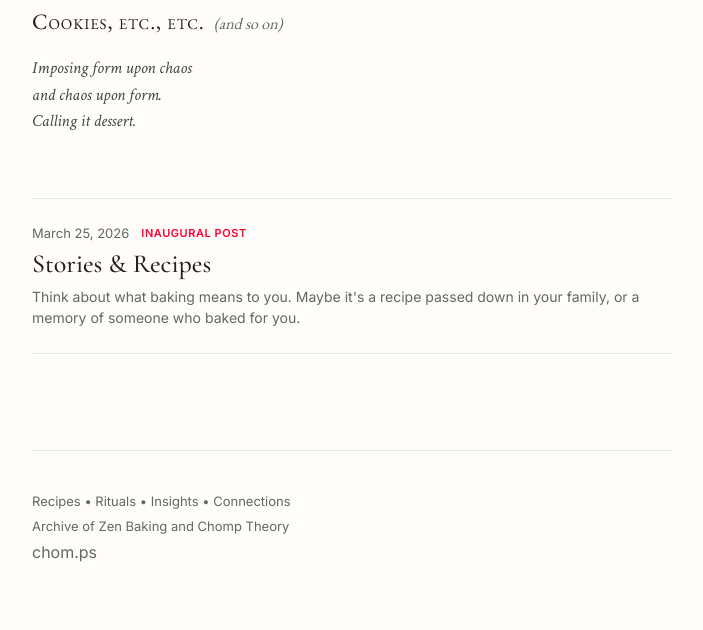
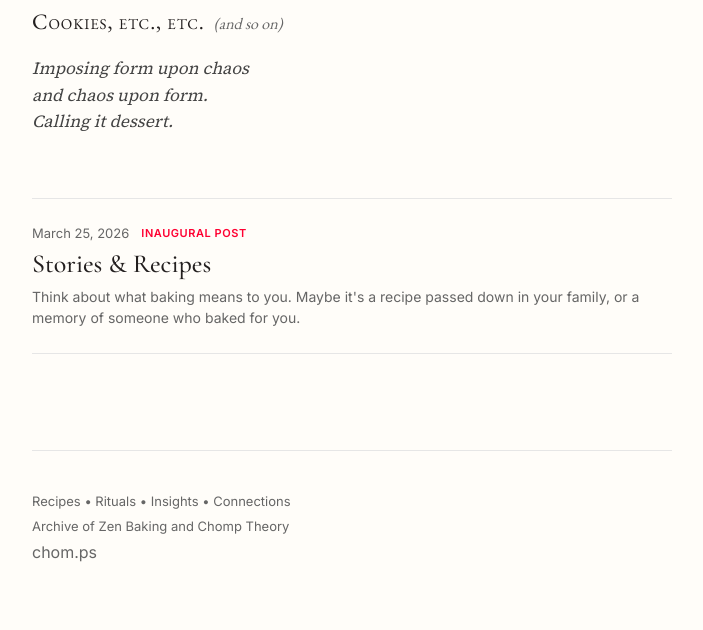
Before and after one commit to chomp-chomp-chomp/be, a web app: file docs/index.html in a window 1280 px wide. Shown: the part 384-1014 px from the top of the page, without its empty margins (288-991 px from the left). Run offline with its HTML, style and script files only (its server is not run), Linux system fonts and the light colour scheme.

Commit message:
Revert body font from Crimson Text back to Source Serif 4
https://claude.ai/code/session_01Djo5mLyRLUFApctfk7gjKp

```diff
--- a/docs/index.html
+++ b/docs/index.html
@@ -5,7 +5,7 @@
   <meta name="viewport" content="width=device-width, initial-scale=1.0">
   <title>The Baking Experience</title>
   <link rel="preconnect" href="https://fonts.googleapis.com">
-  <link href="https://fonts.googleapis.com/css2?family=Cormorant+Garamond:wght@400;500;600&family=Crimson+Text:ital,wght@0,400;0,600;1,400;1,600&family=EB+Garamond:wght@400;500;600&family=IBM+Plex+Mono:wght@400;500&family=Inter:wght@400;500;600&family=Source+Serif+4:opsz,wght@8..60,400;8..60,500;8..60,600&display=swap" rel="stylesheet">
+  <link href="https://fonts.googleapis.com/css2?family=Cormorant+Garamond:wght@400;500;600&family=EB+Garamond:wght@400;500;600&family=IBM+Plex+Mono:wght@400;500&family=Inter:wght@400;500;600&family=Source+Serif+4:opsz,wght@8..60,400;8..60,500;8..60,600&display=swap" rel="stylesheet">
   <link rel="stylesheet" href="style.css">
 </head>
 <body>
--- a/docs/stories-and-recipes/index.html
+++ b/docs/stories-and-recipes/index.html
@@ -5,7 +5,7 @@
   <meta name="viewport" content="width=device-width, initial-scale=1.0">
   <title>Stories &amp; Recipes – The Baking Experience</title>
   <link rel="preconnect" href="https://fonts.googleapis.com">
-  <link href="https://fonts.googleapis.com/css2?family=Cormorant+Garamond:wght@400;500;600&family=Crimson+Text:ital,wght@0,400;0,600;1,400;1,600&family=EB+Garamond:wght@400;500;600&family=IBM+Plex+Mono:wght@400;500&family=Inter:wght@400;500;600&family=Source+Serif+4:opsz,wght@8..60,400;8..60,500;8..60,600&display=swap" rel="stylesheet">
+  <link href="https://fonts.googleapis.com/css2?family=Cormorant+Garamond:wght@400;500;600&family=EB+Garamond:wght@400;500;600&family=IBM+Plex+Mono:wght@400;500&family=Inter:wght@400;500;600&family=Source+Serif+4:opsz,wght@8..60,400;8..60,500;8..60,600&display=swap" rel="stylesheet">
   <link rel="stylesheet" href="../style.css">
 </head>
 <body>
--- a/docs/style.css
+++ b/docs/style.css
@@ -35,7 +35,7 @@
 
   --font-masthead: "EB Garamond", Garamond, serif;
   --font-title: "Cormorant Garamond", Garamond, serif;
-  --font-body: "Crimson Text", Georgia, serif;
+  --font-body: "Source Serif 4", Georgia, serif;
   --font-ui: "Inter", Arial, sans-serif;
   --font-mono: "IBM Plex Mono", monospace;
 
--- a/public/style.css
+++ b/public/style.css
@@ -35,7 +35,7 @@
 
   --font-masthead: "EB Garamond", Garamond, serif;
   --font-title: "Cormorant Garamond", Garamond, serif;
-  --font-body: "Crimson Text", Georgia, serif;
+  --font-body: "Source Serif 4", Georgia, serif;
   --font-ui: "Inter", Arial, sans-serif;
   --font-mono: "IBM Plex Mono", monospace;
 
--- a/views/404.ejs
+++ b/views/404.ejs
@@ -5,7 +5,7 @@
   <meta name="viewport" content="width=device-width, initial-scale=1.0">
   <title>Not Found – The Baking Experience</title>
   <link rel="preconnect" href="https://fonts.googleapis.com">
-  <link href="https://fonts.googleapis.com/css2?family=Cormorant+Garamond:wght@400;500;600&family=Crimson+Text:ital,wght@0,400;0,600;1,400;1,600&family=EB+Garamond:wght@400;500;600&family=IBM+Plex+Mono:wght@400;500&family=Inter:wght@400;500;600&family=Source+Serif+4:opsz,wght@8..60,400;8..60,500;8..60,600&display=swap" rel="stylesheet">
+  <link href="https://fonts.googleapis.com/css2?family=Cormorant+Garamond:wght@400;500;600&family=EB+Garamond:wght@400;500;600&family=IBM+Plex+Mono:wght@400;500&family=Inter:wght@400;500;600&family=Source+Serif+4:opsz,wght@8..60,400;8..60,500;8..60,600&display=swap" rel="stylesheet">
   <link rel="stylesheet" href="/style.css">
 </head>
 <body>
--- a/views/index.ejs
+++ b/views/index.ejs
@@ -5,7 +5,7 @@
   <meta name="viewport" content="width=device-width, initial-scale=1.0">
   <title>The Baking Experience</title>
   <link rel="preconnect" href="https://fonts.googleapis.com">
-  <link href="https://fonts.googleapis.com/css2?family=Cormorant+Garamond:wght@400;500;600&family=Crimson+Text:ital,wght@0,400;0,600;1,400;1,600&family=EB+Garamond:wght@400;500;600&family=IBM+Plex+Mono:wght@400;500&family=Inter:wght@400;500;600&family=Source+Serif+4:opsz,wght@8..60,400;8..60,500;8..60,600&display=swap" rel="stylesheet">
+  <link href="https://fonts.googleapis.com/css2?family=Cormorant+Garamond:wght@400;500;600&family=EB+Garamond:wght@400;500;600&family=IBM+Plex+Mono:wght@400;500&family=Inter:wght@400;500;600&family=Source+Serif+4:opsz,wght@8..60,400;8..60,500;8..60,600&display=swap" rel="stylesheet">
   <link rel="stylesheet" href="style.css">
 </head>
 <body>
--- a/views/post.ejs
+++ b/views/post.ejs
@@ -5,7 +5,7 @@
   <meta name="viewport" content="width=device-width, initial-scale=1.0">
   <title><%= post.title %> – The Baking Experience</title>
   <link rel="preconnect" href="https://fonts.googleapis.com">
-  <link href="https://fonts.googleapis.com/css2?family=Cormorant+Garamond:wght@400;500;600&family=Crimson+Text:ital,wght@0,400;0,600;1,400;1,600&family=EB+Garamond:wght@400;500;600&family=IBM+Plex+Mono:wght@400;500&family=Inter:wght@400;500;600&family=Source+Serif+4:opsz,wght@8..60,400;8..60,500;8..60,600&display=swap" rel="stylesheet">
+  <link href="https://fonts.googleapis.com/css2?family=Cormorant+Garamond:wght@400;500;600&family=EB+Garamond:wght@400;500;600&family=IBM+Plex+Mono:wght@400;500&family=Inter:wght@400;500;600&family=Source+Serif+4:opsz,wght@8..60,400;8..60,500;8..60,600&display=swap" rel="stylesheet">
   <link rel="stylesheet" href="../style.css">
 </head>
 <body>
```
